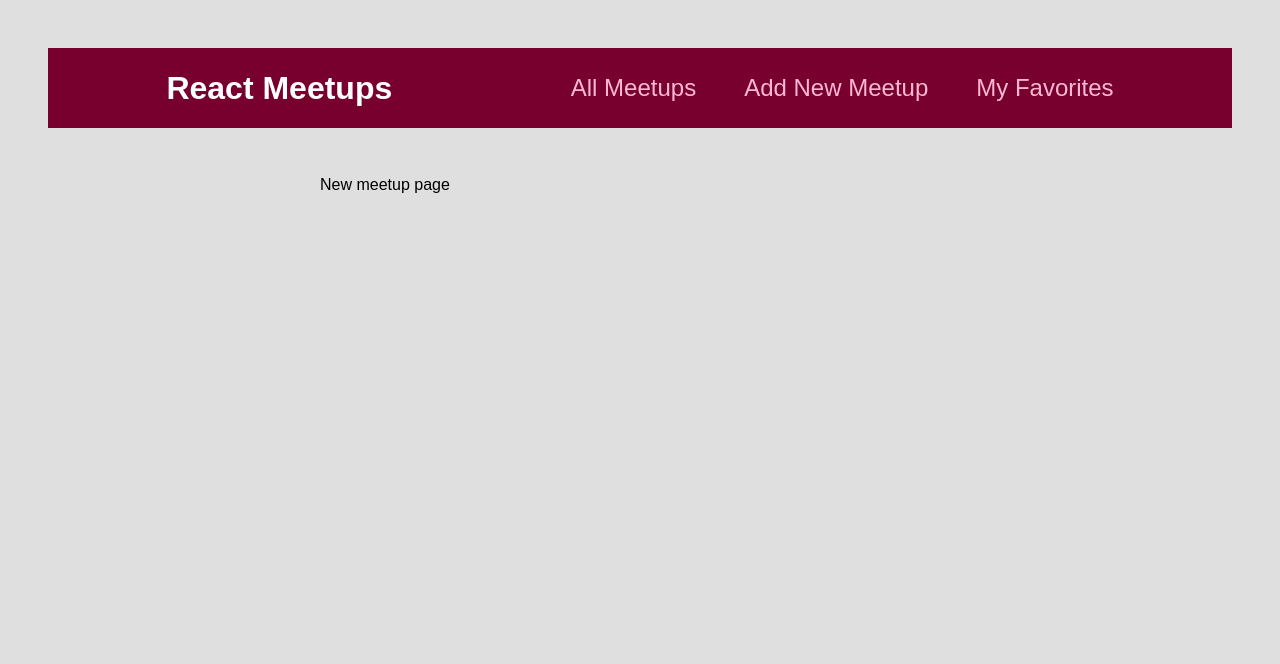
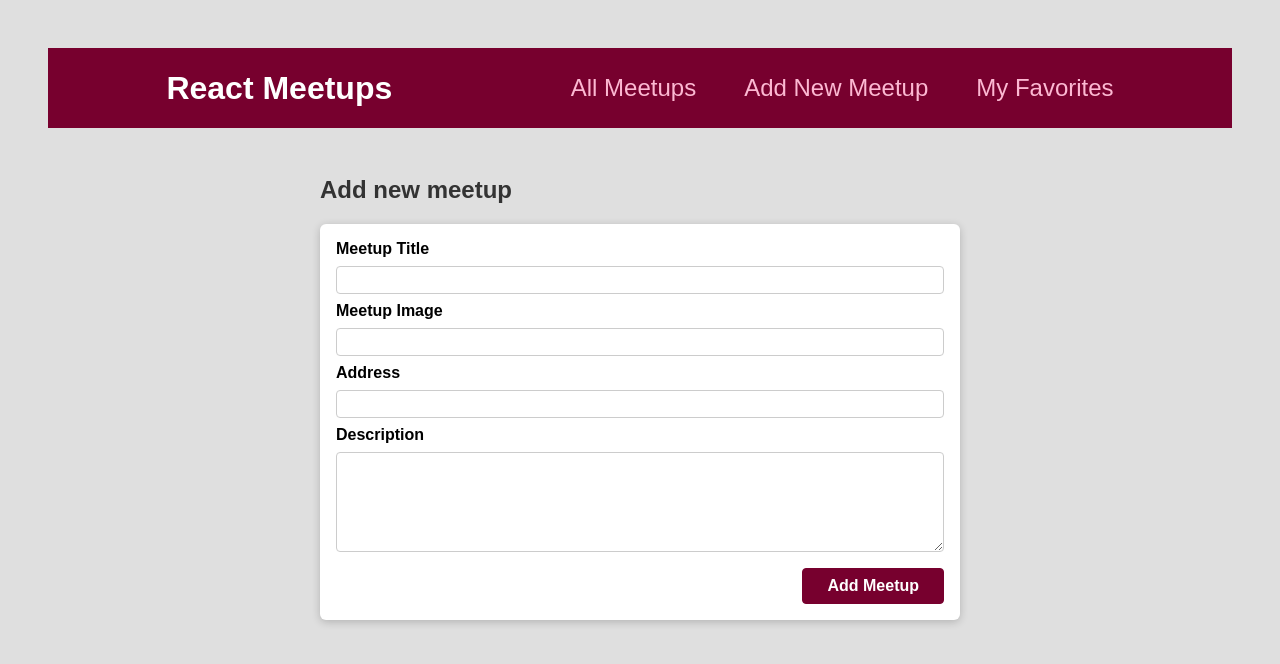
Before and after one commit to Pfizzz/react-meetup-list, a React (Create React App) app: page /new-meetup in a window 1280 px wide. Shown: the top 664 px of the page. Built offline with nearby package versions, Linux system fonts and the light colour scheme.

Commit message:
added form

```diff
--- /dev/null
+++ b/src/components/meetups/NewMeetupForm.js
@@ -0,0 +1,32 @@
+import Card from "../ui/Card";
+import classes from "./NewMeetupForm.module.css";
+
+function NewMeetupForm() {
+  return (
+    <Card>
+      <form className={classes.form}>
+        <div className={classes.control}>
+          <label htmlFor="title">Meetup Title</label>
+          <input type="text" required id="title" />
+        </div>
+        <div className={classes.control}>
+          <label htmlFor="title">Meetup Image</label>
+          <input type="url" required id="image" />
+        </div>
+        <div className={classes.control}>
+          <label htmlFor="address">Address</label>
+          <input type="text" required id="address" />
+        </div>
+        <div className={classes.control}>
+          <label htmlFor="description">Description</label>
+          <textarea id="description" required rows='5'></textarea>
+        </div>
+        <div className={classes.actions}>
+            <button>Add Meetup</button>
+        </div>
+      </form>
+    </Card>
+  );
+}
+
+export default NewMeetupForm;
--- /dev/null
+++ b/src/components/meetups/NewMeetupForm.module.css
@@ -0,0 +1,45 @@
+.form {
+    padding: 1rem;
+  }
+
+  .control {
+    margin-bottom: 0.5rem;
+  }
+
+  .control label {
+    display: block;
+    font-weight: bold;
+    margin-bottom: 0.5rem;
+  }
+
+  .control input,
+  .control textarea {
+    display: block;
+    font: inherit;
+    border-radius: 4px;
+    border: 1px solid #ccc;
+    padding: 0.25rem;
+    width: 100%;
+  }
+
+  .actions {
+    margin-top: 1rem;
+    text-align: right;
+  }
+
+  .actions button {
+    font: inherit;
+    cursor: pointer;
+    background-color: #77002e;
+    color: white;
+    padding: 0.5rem 1.5rem;
+    border: 1px solid #77002e;
+    border-radius: 4px;
+    font-weight: bold;
+  }
+
+  .actions button:hover,
+  .actions button:active {
+    background-color: #a50e48;
+    border-color: #a50e48;
+  }
--- a/src/pages/NewMeetup.js
+++ b/src/pages/NewMeetup.js
@@ -1,5 +1,10 @@
+import NewMeetupForm from '../components/meetups/NewMeetupForm'
+
 function NewMeetupPage() {
-    return <div>New meetup page</div>
+    return <section>
+        <h1>Add new meetup</h1>
+        <NewMeetupForm />
+    </section>
 }
 
 export default NewMeetupPage;
```
